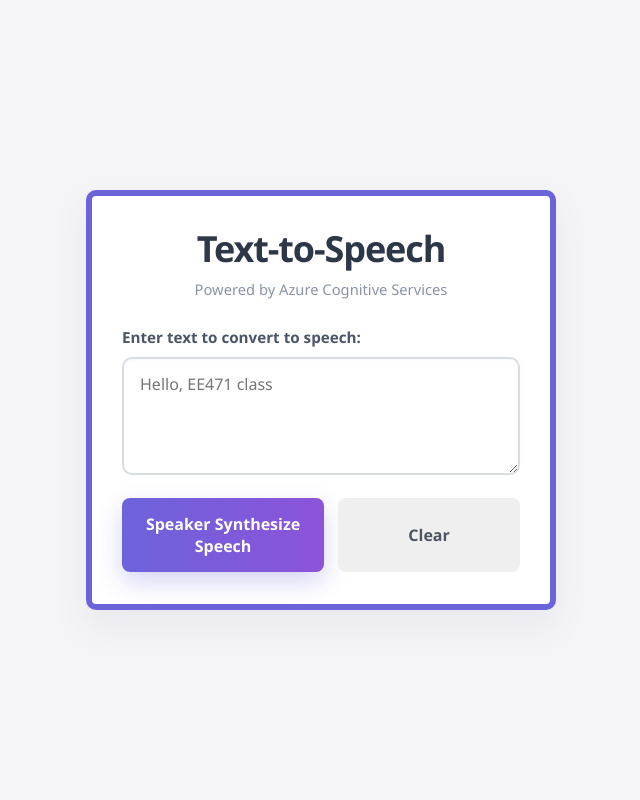
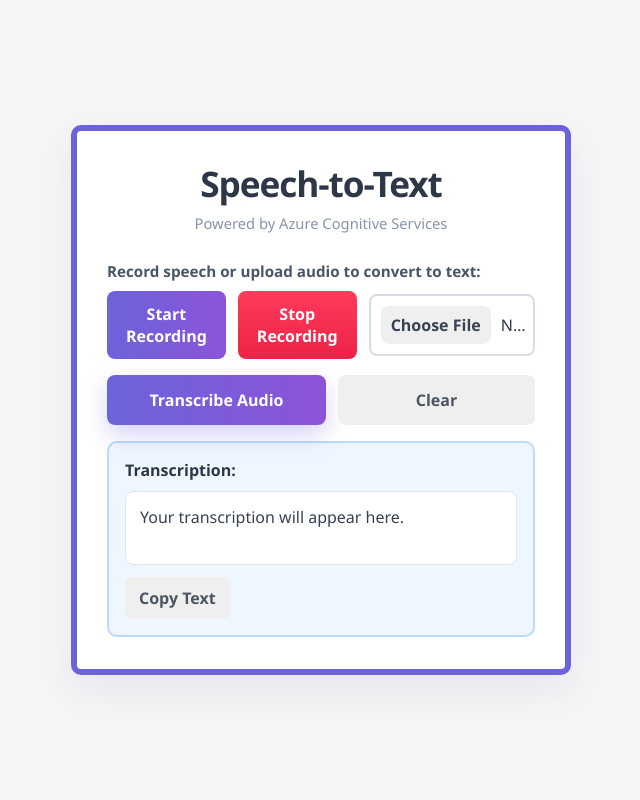
Before and after one commit to asliak/ee471-week-6, a Flask app: page / in a window 1280 px wide. Shown: the whole page, without its empty margins (319-959 px from the left). Run offline with Flask 3, Linux system fonts and the light colour scheme.

Commit message:
Add Flask speech-to-text web app

```diff
--- a/app.py
+++ b/app.py
@@ -2,15 +2,14 @@ import os
 import uuid
 from pathlib import Path
 
+import azure.cognitiveservices.speech as speechsdk
 from dotenv import load_dotenv
-from flask import Flask, jsonify, render_template, request, send_from_directory
-import azure.cognitiveservices.speech as speechsdk
+from flask import Flask, jsonify, render_template, request
 
 
 BASE_DIR = Path(__file__).resolve().parent
 STATIC_DIR = BASE_DIR / "static"
 UPLOAD_DIR = STATIC_DIR / "uploads"
-TTS_DIR = STATIC_DIR / "tts"
 ALLOWED_AUDIO_EXTENSIONS = {".wav"}
 
 load_dotenv()
@@ -19,7 +18,6 @@ app = Flask(__name__)
 app.config["MAX_CONTENT_LENGTH"] = 15 * 1024 * 1024
 
 UPLOAD_DIR.mkdir(parents=True, exist_ok=True)
-TTS_DIR.mkdir(parents=True, exist_ok=True)
 
 
 def get_speech_config() -> speechsdk.SpeechConfig:
@@ -32,9 +30,32 @@ def get_speech_config() -> speechsdk.SpeechConfig:
             "AZURE_SPEECH_REGION in your .env file."
         )
 
-    config = speechsdk.SpeechConfig(subscription=speech_key, region=speech_region)
-    config.speech_synthesis_voice_name = "en-US-Ava:DragonHDLatestNeural"
-    return config
+    speech_config = speechsdk.SpeechConfig(
+        subscription=speech_key,
+        region=speech_region,
+    )
+    speech_config.speech_recognition_language = "en-US"
+    return speech_config
+
+
+def result_to_response(result: speechsdk.SpeechRecognitionResult):
+    if result.reason == speechsdk.ResultReason.RecognizedSpeech:
+        return jsonify({"success": True, "text": result.text})
+
+    if result.reason == speechsdk.ResultReason.NoMatch:
+        return jsonify(
+            {
+                "success": False,
+                "error": "No speech could be recognized.",
+            }
+        ), 400
+
+    if result.reason == speechsdk.ResultReason.Canceled:
+        details = result.cancellation_details
+        error_details = getattr(details, "error_details", None) or str(details.reason)
+        return jsonify({"success": False, "error": error_details}), 500
+
+    return jsonify({"success": False, "error": "Speech recognition failed."}), 500
 
 
 @app.route("/")
@@ -42,46 +63,8 @@ def index():
     return render_template("index.html")
 
 
-@app.route("/synthesize", methods=["POST"])
-def synthesize():
-    payload = request.get_json(silent=True) or {}
-    text = (payload.get("text") or "").strip()
-
-    if not text:
-        return jsonify({"success": False, "error": "Please enter text first."}), 400
-
-    try:
-        speech_config = get_speech_config()
-        filename = f"{uuid.uuid4().hex}.wav"
-        output_path = TTS_DIR / filename
-        audio_config = speechsdk.audio.AudioOutputConfig(filename=str(output_path))
-        synthesizer = speechsdk.SpeechSynthesizer(
-            speech_config=speech_config,
-            audio_config=audio_config,
-        )
-
-        result = synthesizer.speak_text_async(text).get()
-
-        if result.reason == speechsdk.ResultReason.SynthesizingAudioCompleted:
-            return jsonify(
-                {
-                    "success": True,
-                    "audio_url": f"/static/tts/{filename}",
-                }
-            )
-
-        if result.reason == speechsdk.ResultReason.Canceled:
-            details = result.cancellation_details
-            error_details = getattr(details, "error_details", None) or str(details.reason)
-            return jsonify({"success": False, "error": error_details}), 500
-
-        return jsonify({"success": False, "error": "Speech synthesis failed."}), 500
-    except Exception as exc:
-        return jsonify({"success": False, "error": str(exc)}), 500
-
-
-@app.route("/transcribe", methods=["POST"])
-def transcribe():
+@app.route("/transcribe-file", methods=["POST"])
+def transcribe_file():
     if "audio" not in request.files:
         return jsonify({"success": False, "error": "Please upload an audio file."}), 400
 
@@ -94,7 +77,7 @@ def transcribe():
         return jsonify(
             {
                 "success": False,
-                "error": "Please upload a WAV audio file for transcription.",
+                "error": "Please upload a WAV audio file.",
             }
         ), 400
 
@@ -109,34 +92,29 @@ def transcribe():
             speech_config=speech_config,
             audio_config=audio_config,
         )
+        result = recognizer.recognize_once_async().get()
+        return result_to_response(result)
+    except Exception as exc:
+        return jsonify({"success": False, "error": str(exc)}), 500
+    finally:
+        if saved_path.exists():
+            saved_path.unlink()
 
+
+@app.route("/transcribe-microphone", methods=["POST"])
+def transcribe_microphone():
+    try:
+        speech_config = get_speech_config()
+        audio_config = speechsdk.audio.AudioConfig(use_default_microphone=True)
+        recognizer = speechsdk.SpeechRecognizer(
+            speech_config=speech_config,
+            audio_config=audio_config,
+        )
         result = recognizer.recognize_once_async().get()
-
-        if result.reason == speechsdk.ResultReason.RecognizedSpeech:
-            return jsonify({"success": True, "text": result.text})
-
-        if result.reason == speechsdk.ResultReason.NoMatch:
-            return jsonify(
-                {
-                    "success": False,
-                    "error": "No speech could be recognized from that file.",
-                }
-            ), 400
-
-        if result.reason == speechsdk.ResultReason.Canceled:
-            details = result.cancellation_details
-            error_details = getattr(details, "error_details", None) or str(details.reason)
-            return jsonify({"success": False, "error": error_details}), 500
-
-        return jsonify({"success": False, "error": "Speech recognition failed."}), 500
+        return result_to_response(result)
     except Exception as exc:
         return jsonify({"success": False, "error": str(exc)}), 500
 
 
-@app.route("/static/<path:filename>")
-def serve_static(filename: str):
-    return send_from_directory(STATIC_DIR, filename)
-
-
 if __name__ == "__main__":
     app.run(debug=True)
--- a/templates/index.html
+++ b/templates/index.html
@@ -3,7 +3,7 @@
 <head>
     <meta charset="UTF-8">
     <meta name="viewport" content="width=device-width, initial-scale=1.0">
-    <title>Text-to-Speech</title>
+    <title>Speech-to-Text</title>
     <style>
         :root {
             --page-bg: #f5f5f7;
@@ -17,12 +17,16 @@
             --primary-end: #8c53d9;
             --primary-shadow: rgba(108, 99, 219, 0.28);
             --neutral: #efefef;
+            --danger: #ff3b5c;
+            --danger-dark: #ec2348;
+            --info-bg: #eef7ff;
+            --info-border: #bcdafc;
             --success-bg: #e9faea;
             --success-border: #c8efca;
             --success-text: #29b34a;
-            --audio-border: #e2e6ef;
-            --download: #18a0f0;
-            --download-dark: #1190da;
+            --error-bg: #fff0f0;
+            --error-border: #ffc9c9;
+            --error-text: #dc2626;
         }
 
         * {
@@ -41,7 +45,7 @@
         }
 
         .app-card {
-            width: min(100%, 470px);
+            width: min(100%, 500px);
             background: var(--card-bg);
             border: 6px solid var(--card-border);
             border-radius: 10px;
@@ -52,7 +56,7 @@
         .title {
             margin: 0;
             text-align: center;
-            font-size: clamp(2rem, 4vw, 2.25rem);
+            font-size: clamp(2rem, 4vw, 2.2rem);
             font-weight: 800;
             letter-spacing: -0.03em;
         }
@@ -64,8 +68,7 @@
             color: var(--muted);
         }
 
-        .field-label,
-        .section-title {
+        .section-label {
             display: block;
             margin-bottom: 10px;
             font-size: 0.95rem;
@@ -73,119 +76,152 @@
             color: var(--label);
         }
 
-        textarea {
-            width: 100%;
-            min-height: 118px;
-            padding: 14px 16px;
-            border: 2px solid var(--field-border);
-            border-radius: 10px;
-            resize: vertical;
-            outline: none;
-            font: inherit;
-            color: #374151;
-            box-shadow: inset 0 1px 2px rgba(15, 23, 42, 0.03);
+        .record-row,
+        .actions {
+            display: grid;
+            gap: 12px;
         }
 
-        textarea:focus {
-            border-color: #9c96ea;
-            box-shadow: 0 0 0 4px rgba(108, 99, 219, 0.1);
+        .record-row {
+            grid-template-columns: 1fr 1fr 1.4fr;
+            align-items: center;
         }
 
         .actions {
-            display: grid;
+            margin-top: 16px;
             grid-template-columns: 1fr 0.9fr;
-            gap: 14px;
-            margin-top: 18px;
         }
 
         button,
-        .download-link {
+        .copy-btn,
+        input[type="file"]::file-selector-button {
             border: 0;
             border-radius: 8px;
             font: inherit;
             font-weight: 700;
+        }
+
+        button,
+        .copy-btn {
             cursor: pointer;
             transition: transform 0.15s ease, box-shadow 0.15s ease, background 0.15s ease;
-            text-decoration: none;
-            text-align: center;
         }
 
-        .primary-btn,
-        .download-link {
+        button:hover,
+        .copy-btn:hover {
+            transform: translateY(-1px);
+        }
+
+        .primary-btn {
             color: #fff;
+            padding: 14px 16px;
             background: linear-gradient(90deg, var(--primary-start), var(--primary-end));
             box-shadow: 0 10px 24px var(--primary-shadow);
         }
 
-        .primary-btn {
-            padding: 15px 16px;
-        }
-
         .secondary-btn {
-            padding: 15px 16px;
+            padding: 14px 16px;
             background: var(--neutral);
             color: #4b5563;
         }
 
-        button:hover,
-        .download-link:hover {
-            transform: translateY(-1px);
+        .danger-btn {
+            color: #fff;
+            padding: 12px 14px;
+            background: linear-gradient(180deg, var(--danger), var(--danger-dark));
+        }
+
+        .mic-btn {
+            color: #fff;
+            padding: 12px 14px;
+            background: linear-gradient(90deg, var(--primary-start), var(--primary-end));
+        }
+
+        input[type="file"] {
+            width: 100%;
+            border: 2px solid var(--field-border);
+            border-radius: 8px;
+            padding: 10px;
+            background: #fff;
+            font: inherit;
+        }
+
+        input[type="file"]::file-selector-button {
+            margin-right: 10px;
+            padding: 8px 10px;
+            background: #efefef;
+            color: #374151;
+            cursor: pointer;
         }
 
         .status {
-            margin-top: 18px;
+            margin-top: 14px;
             padding: 14px 16px;
             border-radius: 8px;
             font-size: 0.98rem;
             font-weight: 700;
-            text-align: center;
             display: none;
         }
 
+        .status.show {
+            display: block;
+        }
+
+        .status.info {
+            background: #fff4f4;
+            border: 1px solid #ffa8a8;
+            color: #ef4444;
+        }
+
         .status.success {
-            display: block;
             background: var(--success-bg);
             border: 1px solid var(--success-border);
             color: var(--success-text);
         }
 
         .status.error {
-            display: block;
-            background: #fff0f0;
-            border: 1px solid #ffc9c9;
-            color: #dc2626;
+            background: var(--error-bg);
+            border: 1px solid var(--error-border);
+            color: var(--error-text);
         }
 
-        .audio-card {
+        .output-card {
             margin-top: 16px;
-            border: 2px solid var(--audio-border);
+            border: 2px solid var(--info-border);
             border-radius: 10px;
-            padding: 18px 16px 14px;
-            display: none;
+            padding: 16px;
+            background: var(--info-bg);
         }
 
-        .audio-card.visible {
+        .output-title {
             display: block;
+            margin-bottom: 10px;
+            font-weight: 700;
         }
 
-        audio {
-            width: 100%;
-            margin: 10px 0 14px;
+        .output-box {
+            min-height: 74px;
+            padding: 14px;
+            border: 1px solid #d8e8fa;
+            border-radius: 8px;
+            background: #fff;
+            color: #374151;
+            white-space: pre-wrap;
         }
 
-        .download-link {
-            display: block;
-            width: 100%;
-            padding: 12px 14px;
-            background: linear-gradient(180deg, var(--download), var(--download-dark));
-            box-shadow: none;
+        .copy-btn {
+            margin-top: 12px;
+            padding: 10px 14px;
+            background: #efefef;
+            color: #4b5563;
         }
 
-        @media (max-width: 520px) {
+        @media (max-width: 560px) {
             .app-card {
                 padding: 22px 18px 24px;
             }
 
+            .record-row,
             .actions {
                 grid-template-columns: 1fr;
             }
@@ -194,85 +230,160 @@
 </head>
 <body>
     <main class="app-card">
-        <h1 class="title">Text-to-Speech</h1>
+        <h1 class="title">Speech-to-Text</h1>
         <p class="subtitle">Powered by Azure Cognitive Services</p>
 
-        <label class="field-label" for="textInput">Enter text to convert to speech:</label>
-        <textarea id="textInput" placeholder="Hello, EE471 class"></textarea>
+        <label class="section-label">Record speech or upload audio to convert to text:</label>
+
+        <div class="record-row">
+            <button id="recordButton" class="mic-btn" type="button">Start Recording</button>
+            <button id="stopButton" class="danger-btn" type="button">Stop Recording</button>
+            <input id="audioInput" type="file" accept=".wav">
+        </div>
+
+        <div id="recordingStatus" class="status" aria-live="polite"></div>
 
         <div class="actions">
-            <button id="ttsButton" class="primary-btn" type="button">Speaker Synthesize Speech</button>
+            <button id="transcribeButton" class="primary-btn" type="button">Transcribe Audio</button>
             <button id="clearButton" class="secondary-btn" type="button">Clear</button>
         </div>
 
-        <div id="statusMessage" class="status" aria-live="polite"></div>
+        <section class="output-card">
+            <span class="output-title">Transcription:</span>
+            <div id="transcriptionOutput" class="output-box">Your transcription will appear here.</div>
+            <button id="copyButton" class="copy-btn" type="button">Copy Text</button>
+        </section>
 
-        <section id="audioCard" class="audio-card">
-            <span class="section-title">Generated Audio:</span>
-            <audio id="audioPlayer" controls></audio>
-            <a id="downloadLink" class="download-link" download="speech.wav">Download Audio</a>
-        </section>
+        <div id="resultStatus" class="status"></div>
     </main>
 
     <script>
-        const textInput = document.getElementById("textInput");
-        const ttsButton = document.getElementById("ttsButton");
+        const recordButton = document.getElementById("recordButton");
+        const stopButton = document.getElementById("stopButton");
+        const transcribeButton = document.getElementById("transcribeButton");
         const clearButton = document.getElementById("clearButton");
-        const statusMessage = document.getElementById("statusMessage");
-        const audioCard = document.getElementById("audioCard");
-        const audioPlayer = document.getElementById("audioPlayer");
-        const downloadLink = document.getElementById("downloadLink");
+        const copyButton = document.getElementById("copyButton");
+        const audioInput = document.getElementById("audioInput");
+        const recordingStatus = document.getElementById("recordingStatus");
+        const resultStatus = document.getElementById("resultStatus");
+        const transcriptionOutput = document.getElementById("transcriptionOutput");
 
-        ttsButton.addEventListener("click", convertText);
+        let isMicrophoneListening = false;
+
+        recordButton.addEventListener("click", startMicrophoneRecognition);
+        stopButton.addEventListener("click", stopMicrophoneHint);
+        transcribeButton.addEventListener("click", transcribeUploadedFile);
         clearButton.addEventListener("click", clearForm);
+        copyButton.addEventListener("click", copyTranscription);
 
-        function setStatus(message, type) {
-            statusMessage.textContent = message;
-            statusMessage.className = `status ${type}`;
+        function setStatus(element, message, type) {
+            element.textContent = message;
+            element.className = `status show ${type}`;
+        }
+
+        function hideStatus(element) {
+            element.textContent = "";
+            element.className = "status";
         }
 
         function clearForm() {
-            textInput.value = "";
-            statusMessage.textContent = "";
-            statusMessage.className = "status";
-            audioPlayer.removeAttribute("src");
-            downloadLink.removeAttribute("href");
-            audioCard.classList.remove("visible");
+            audioInput.value = "";
+            transcriptionOutput.textContent = "Your transcription will appear here.";
+            hideStatus(recordingStatus);
+            hideStatus(resultStatus);
+            isMicrophoneListening = false;
+            recordButton.disabled = false;
         }
 
-        async function convertText() {
-            const text = textInput.value.trim();
-
-            if (!text) {
-                setStatus("Please enter some text first.", "error");
+        async function startMicrophoneRecognition() {
+            if (isMicrophoneListening) {
                 return;
             }
 
-            ttsButton.disabled = true;
-            setStatus("Generating speech...", "success");
+            isMicrophoneListening = true;
+            recordButton.disabled = true;
+            setStatus(recordingStatus, "Recording... Speak into your microphone now.", "info");
+            hideStatus(resultStatus);
 
             try {
-                const response = await fetch("/synthesize", {
-                    method: "POST",
-                    headers: { "Content-Type": "application/json" },
-                    body: JSON.stringify({ text })
+                const response = await fetch("/transcribe-microphone", {
+                    method: "POST"
                 });
 
                 const data = await response.json();
                 if (!response.ok || !data.success) {
-                    throw new Error(data.error || "Text-to-speech failed.");
+                    throw new Error(data.error || "Speech-to-text failed.");
                 }
 
-                const audioUrl = `${data.audio_url}?t=${Date.now()}`;
-                audioPlayer.src = audioUrl;
-                downloadLink.href = audioUrl;
-                audioCard.classList.add("visible");
-                setStatus("Check Speech synthesized successfully!", "success");
+                transcriptionOutput.textContent = data.text;
+                setStatus(resultStatus, "Audio transcribed successfully!", "success");
+                hideStatus(recordingStatus);
             } catch (error) {
-                setStatus(error.message, "error");
-                audioCard.classList.remove("visible");
+                setStatus(resultStatus, error.message, "error");
+                setStatus(recordingStatus, "Microphone transcription stopped.", "error");
             } finally {
-                ttsButton.disabled = false;
+                isMicrophoneListening = false;
+                recordButton.disabled = false;
+            }
+        }
+
+        function stopMicrophoneHint() {
+            if (!isMicrophoneListening) {
+                setStatus(recordingStatus, "No active microphone session to stop.", "error");
+                return;
+            }
+
+            setStatus(
+                recordingStatus,
+                "The backend listens for a single utterance and will stop automatically after you speak.",
+                "info"
+            );
+        }
+
+        async function transcribeUploadedFile() {
+            hideStatus(recordingStatus);
+            hideStatus(resultStatus);
+
+            if (!audioInput.files.length) {
+                setStatus(resultStatus, "Please choose a WAV file first.", "error");
+                return;
+            }
+
+            const formData = new FormData();
+            formData.append("audio", audioInput.files[0]);
+            transcriptionOutput.textContent = "Working...";
+
+            try {
+                const response = await fetch("/transcribe-file", {
+                    method: "POST",
+                    body: formData
+                });
+
+                const data = await response.json();
+                if (!response.ok || !data.success) {
+                    throw new Error(data.error || "Speech-to-text failed.");
+                }
+
+                transcriptionOutput.textContent = data.text;
+                setStatus(resultStatus, "Audio transcribed successfully!", "success");
+            } catch (error) {
+                transcriptionOutput.textContent = "Your transcription will appear here.";
+                setStatus(resultStatus, error.message, "error");
+            }
+        }
+
+        async function copyTranscription() {
+            const text = transcriptionOutput.textContent.trim();
+            if (!text || text === "Your transcription will appear here." || text === "Working...") {
+                setStatus(resultStatus, "There is no transcription to copy yet.", "error");
+                return;
+            }
+
+            try {
+                await navigator.clipboard.writeText(text);
+                setStatus(resultStatus, "Transcription copied to clipboard.", "success");
+            } catch (error) {
+                setStatus(resultStatus, "Copy failed. Please copy the text manually.", "error");
             }
         }
     </script>
```
